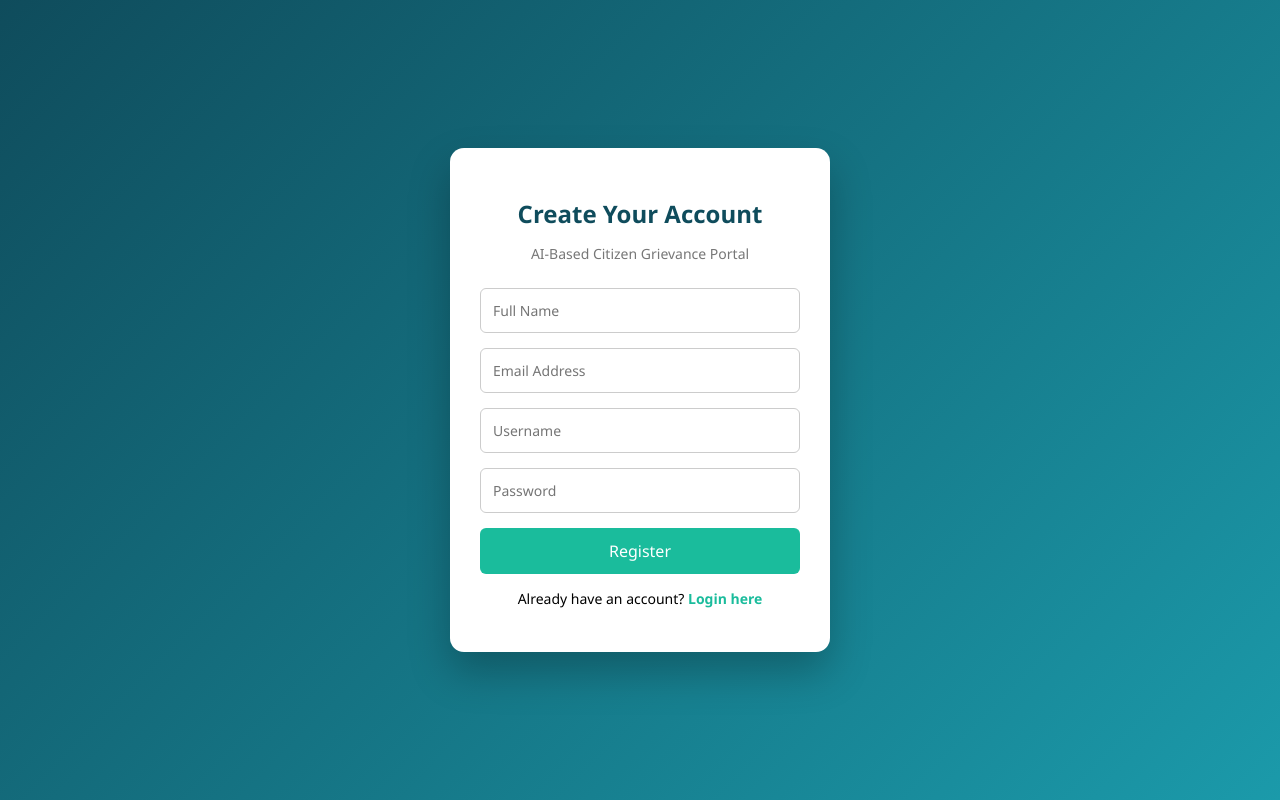
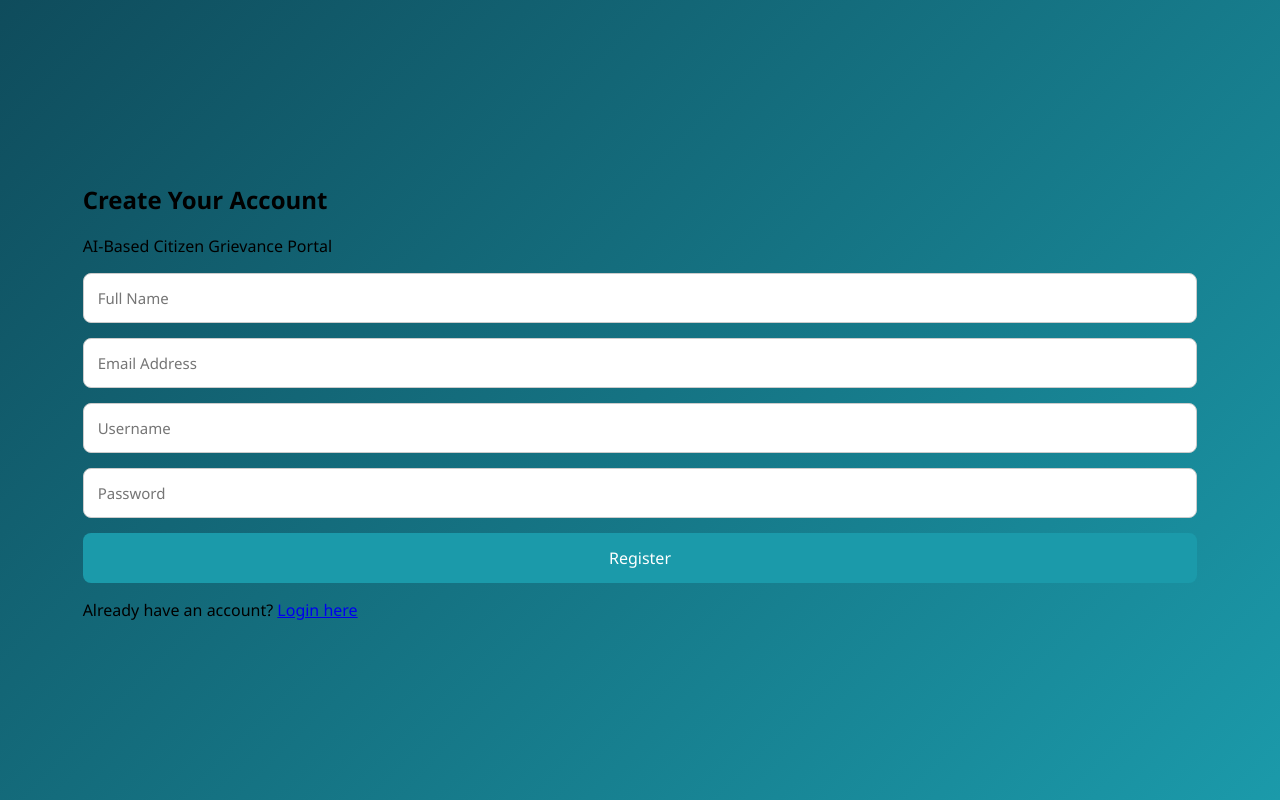
Before and after one commit to Poornima1407/ai-grievance-system, a Python web app: template templates/register.html in a window 1280 px wide. Run offline with Jinja, Linux system fonts and the light colour scheme; the template is opened without the code that fills it, so the values that code supplies are empty.

Commit message:
Update style.css

```diff
--- a/static/style.css
+++ b/static/style.css
@@ -5,133 +5,75 @@
 
 body {
     margin: 0;
-    min-height: 100vh;
+    height: 100vh;
     background: linear-gradient(135deg, #0f4c5c, #1b9aaa);
     display: flex;
+    justify-content: center;
     align-items: center;
-    justify-content: center;
 }
 
+/* Page wrapper */
 .page-wrapper {
     width: 100%;
     display: flex;
     justify-content: center;
 }
 
+/* Card */
 .card {
     background: #ffffff;
     width: 420px;
-    padding: 30px;
-    border-radius: 14px;
-    box-shadow: 0 20px 40px rgba(0,0,0,0.2);
+    padding: 35px;
+    border-radius: 16px;
+    box-shadow: 0 20px 40px rgba(0,0,0,0.25);
 }
 
+/* Heading */
 .card h2 {
     text-align: center;
+    color: #0f4c5c;
     margin-bottom: 25px;
-    color: #0f4c5c;
 }
 
+/* Inputs */
 input, textarea {
     width: 100%;
-    padding: 12px;
+    padding: 14px;
     margin-bottom: 15px;
     border-radius: 8px;
     border: 1px solid #ccc;
     font-size: 15px;
 }
 
+/* Textarea */
 textarea {
     resize: none;
 }
 
+/* Button */
 button {
     width: 100%;
-    padding: 12px;
-    background: #1f9d55;
+    padding: 14px;
+    background: #1b9aaa;
     color: white;
-    font-size: 16px;
     border: none;
     border-radius: 8px;
+    font-size: 16px;
     cursor: pointer;
+    transition: background 0.3s;
 }
 
 button:hover {
-    background: #15803d;
+    background: #14818f;
 }
 
-/* RESULT STYLE */
+/* Result box */
 .result-box {
     margin-top: 20px;
     padding: 15px;
-    border-left: 6px solid #0d6efd;
-    background: #e7f3ff;
+    background: #e6f7fb;
+    border-left: 6px solid #1b9aaa;
     border-radius: 8px;
-    color: #084298;
-}
-
-.result-box span {
-    display: block;
-    margin-top: 5px;
     font-weight: bold;
-}
-
-/* ============================
-   LOGIN & REGISTER PAGES
-============================ */
-
-.auth-container {
-    width: 380px;
-    background: #ffffff;
-    padding: 30px;
-    border-radius: 14px;
-    margin: 100px auto;
-    box-shadow: 0 20px 40px rgba(0,0,0,0.25);
-    text-align: center;
-}
-
-.auth-container h2 {
-    margin-bottom: 8px;
     color: #0f4c5c;
 }
-
-.auth-container .subtitle {
-    font-size: 14px;
-    color: #777;
-    margin-bottom: 25px;
-}
-
-.auth-container input {
-    width: 100%;
-    padding: 12px;
-    margin-bottom: 15px;
-    border-radius: 6px;
-    border: 1px solid #ccc;
-    font-size: 14px;
-}
-
-.auth-container button {
-    width: 100%;
-    padding: 12px;
-    background: #1abc9c;
-    color: #fff;
-    border: none;
-    border-radius: 6px;
-    font-size: 16px;
-    cursor: pointer;
-}
-
-.auth-container button:hover {
-    background: #16a085;
-}
-
-.auth-container .switch {
-    margin-top: 15px;
-    font-size: 14px;
-}
-
-.auth-container .switch a {
-    color: #1abc9c;
-    text-decoration: none;
-    font-weight: bold;
-}
```
